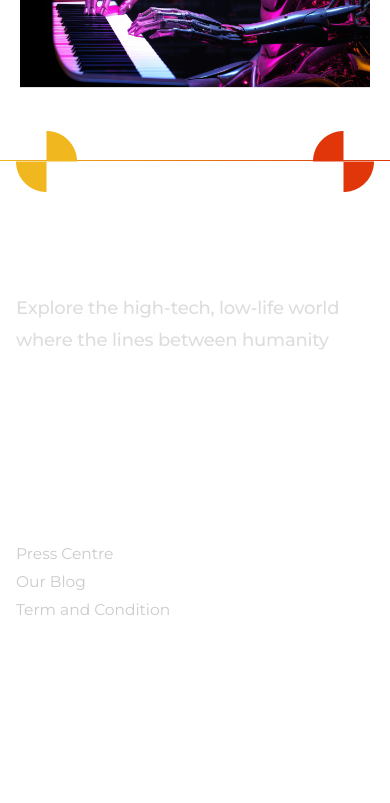
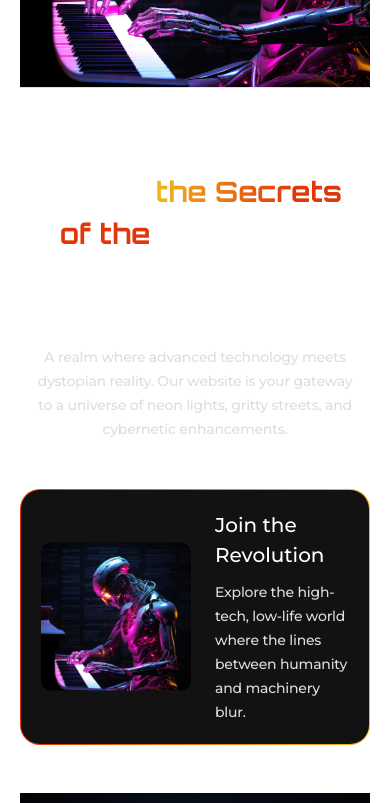
Before and after one commit to alihassamdev/Cyber.AI-React, a React (Vite) app: page / in a window 390 px wide. Shown: the part 2220-3023 px from the top of the page. Built offline with nearby package versions, Linux system fonts and the light colour scheme.

Commit message:
feat(split-feature-B section): add responsive split feature B component

```diff
--- /dev/null
+++ b/src/components/SplitFeatureB.css
@@ -0,0 +1,162 @@
+.split-featureB-section {
+  display: flex;
+  align-items: center;
+  justify-content: space-between;
+  color: #fff;
+  gap: 36px;
+  padding-bottom: 43px;
+}
+
+.split-featureB-content {
+  flex: 1;
+  max-width: 55%;
+  display: flex;
+  flex-direction: column;
+  gap: 60px;
+}
+
+.split-featureB-content h1 {
+  font-family: Orbitron;
+  font-weight: 700;
+  font-size: 56.81px;
+  max-width: 685px;
+}
+
+.split-featureB-description {
+  font-weight: 500;
+  font-size: 18px;
+  line-height: 32px;
+  letter-spacing: -0.2px;
+  color: var(--color-text-grey);
+  max-width: 668px;
+}
+
+.split-featureB-card {
+  display: flex;
+  align-items: center;
+  gap: 51px;
+  padding: 32px 55px 32px 40px;
+  max-width: 636px;
+}
+
+.split-featureB-card img {
+  width: 200px;
+  height: auto;
+  border-radius: 8px;
+  flex-shrink: 0;
+}
+.split-featureB-card content {
+  display: flex;
+  flex-direction: column;
+  gap: 22px;
+  max-width: 290px;
+}
+
+.split-featureB-card h3 {
+  font-weight: 500;
+  font-size: 28px;
+  margin-bottom: 22px;
+}
+
+.split-featureB-card p {
+  font-weight: 500;
+  font-size: 18px;
+  line-height: 32px;
+  letter-spacing: -0.2px;
+  color: var(--color-text-grey);
+}
+
+.split-featureB-image {
+  flex: 1;
+  display: flex;
+  justify-content: center;
+}
+
+.split-featureB-image img {
+  width: 100%;
+  max-width: 657px;
+}
+
+/* Tablet View (max-width: 768px) */
+@media (max-width: 768px) {
+  .split-featureB-section {
+    flex-direction: column-reverse;
+    align-items: center;
+    gap: 48px;
+    padding: 40px 20px;
+    text-align: center;
+  }
+
+  .split-featureB-content {
+    max-width: 100%;
+    align-items: center;
+    gap: 48px;
+  }
+
+  .split-featureB-content h1 {
+    font-size: 40px;
+    max-width: 90%;
+  }
+
+  .split-featureB-description {
+    font-size: 16px;
+    line-height: 28px;
+    max-width: 90%;
+  }
+
+  .split-featureB-card {
+    text-align: left;
+    padding: 24px 32px;
+    gap: 32px;
+    max-width: 636px;
+  }
+
+  .split-featureB-card img {
+    width: 180px;
+  }
+
+  .split-featureB-card .content {
+    gap: 16px;
+  }
+
+  .split-featureB-card h3 {
+    font-size: 24px;
+    margin-bottom: 12px;
+  }
+
+  .split-featureB-card p {
+    font-size: 16px;
+    line-height: 28px;
+  }
+}
+
+/* Mobile View (max-width: 480px) */
+@media (max-width: 480px) {
+  .split-featureB-content h1 {
+    font-size: 28px;
+  }
+
+  .split-featureB-description {
+    font-size: 14px;
+    line-height: 24px;
+  }
+
+  .split-featureB-card {
+    padding: 20px;
+    gap: 24px;
+  }
+
+  .split-featureB-card img {
+    width: 150px;
+  }
+
+  .split-featureB-card h3 {
+    font-size: 20px;
+    margin-bottom: 10px;
+  }
+
+  .split-featureB-card p {
+    font-size: 14px;
+    line-height: 24px;
+  }
+}
--- /dev/null
+++ b/src/components/SplitFeatureB.jsx
@@ -0,0 +1,39 @@
+import React from 'react'
+
+import "./SplitFeatureB.css"
+
+import splitFeatureImg from '../assets/split-feature-img.png'
+import cardImg from '../assets/split-featureB-card-Img.png'
+
+const SplitFeatureB = () => {
+    return (
+        <section className="container split-featureB-section">
+
+            <div className="split-featureB-image">
+                <img src={splitFeatureImg} alt="Cyberpunk Robot Image" />
+            </div>
+
+            <div className="split-featureB-content">
+                <h1>
+                    Unveil <span className="gradient-text">the Secrets of the</span> Cybernetic Underworld
+                </h1>
+
+                <p className="split-featureB-description">
+                    A realm where advanced technology meets dystopian reality. Our website is your gateway to a universe of neon lights, gritty streets, and cybernetic enhancements.
+                </p>
+
+                <div className="card split-featureB-card ">
+                    <img src={cardImg} alt="Cyberpunk Robot" />
+                    <div className="content">
+                        <h3>Join the Revolution</h3>
+                        <p>Explore the high-tech, low-life world where the lines between humanity and machinery blur.</p>
+                    </div>
+                </div>
+
+            </div>
+
+        </section>
+    )
+}
+
+export default SplitFeatureB
--- a/src/pages/Home.jsx
+++ b/src/pages/Home.jsx
@@ -4,6 +4,7 @@ import Header from '../components/Header'
 import Footer from '../components/Footer'
 import Stats from '../components/Stats'
 import SplitFeatureA from '../components/SplitFeatureA'
+import SplitFeatureB from '../components/SplitFeatureB'
 
 const Home = () => {
     return (
@@ -11,6 +12,7 @@ const Home = () => {
             <Header />
             <Stats />
             <SplitFeatureA />
+            <SplitFeatureB />
             <Footer />
         </>
 
```
Also changed, not shown: src/assets/split-featureB-card-Img.png (added).
